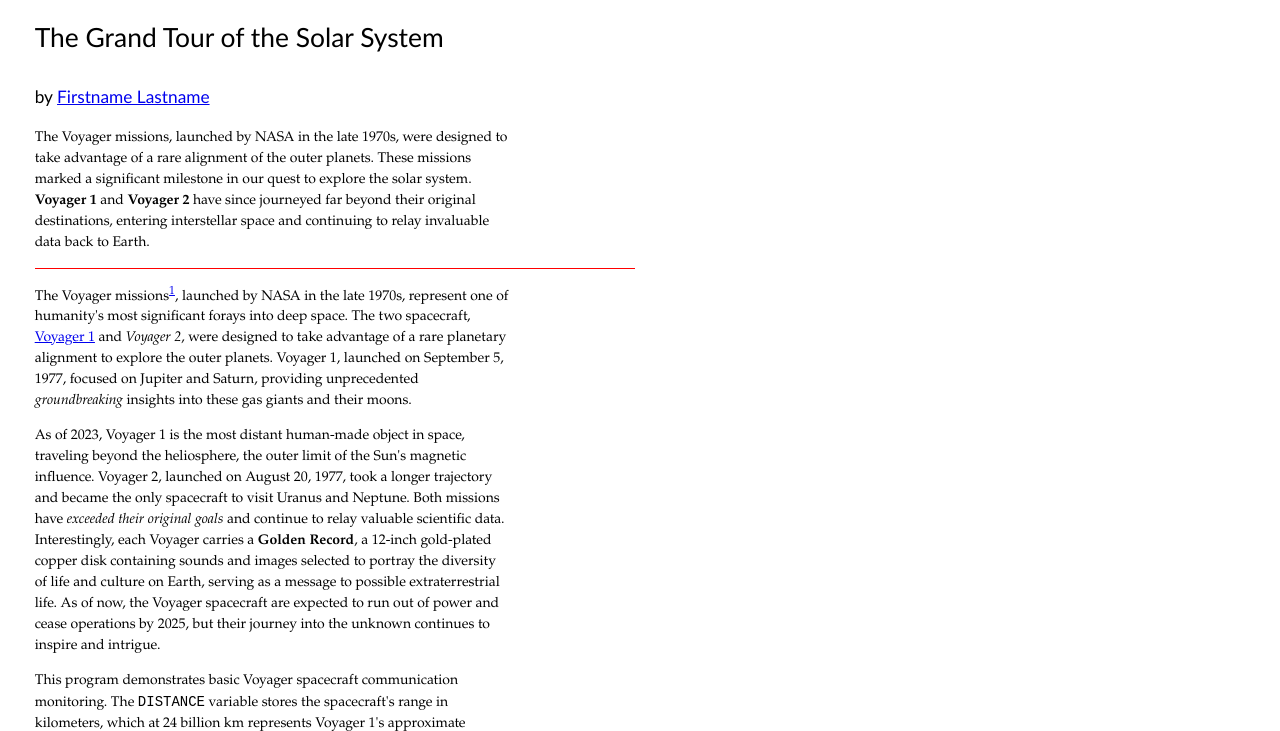
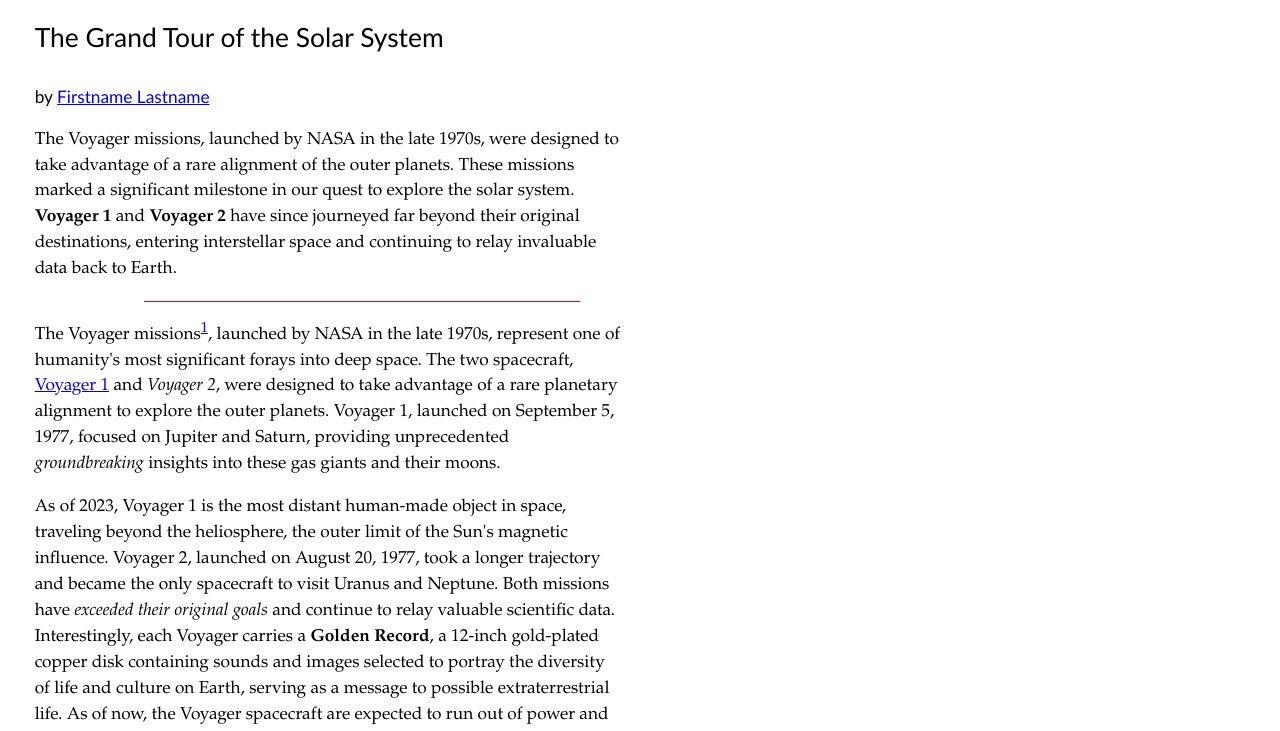
Before and after one commit to taurean/stylebase, a website: page examples/article.html in a window 1280 px wide. Shown: the part 229-960 px from the top of the page. Drawn offline with Linux system fonts and the light colour scheme.

Commit message:
Update article and text styling defaults

```diff
--- a/stylebase/module/article.css
+++ b/stylebase/module/article.css
@@ -1,3 +1,7 @@
+article {
+    font-size: var(--fs-2);
+}
+
 article :where(h1, h2, h3) {
     font-family: (--ff-heading);
 }
@@ -21,12 +25,13 @@
 }
 
 article hr {
-    max-inline-size: var(--hr-width, 68ch);
-    margin: unset;
+    max-inline-size: var(--hr-width, 40ch);
+    margin: 0 10ch;
 }
 
 article p {
     max-inline-size: 68ch;
+    font-size: inherit;
     text-wrap: pretty;
     font-family: var(--ff-content);
 }
--- a/stylebase/module/text-defaults.css
+++ b/stylebase/module/text-defaults.css
@@ -58,6 +58,10 @@
     font-size: var(--fs-1);
 }
 
+p code {
+    font-family: var(--ff-mono);
+    font-size: 0.9em;
+}
 /*a {
 }
 
```
